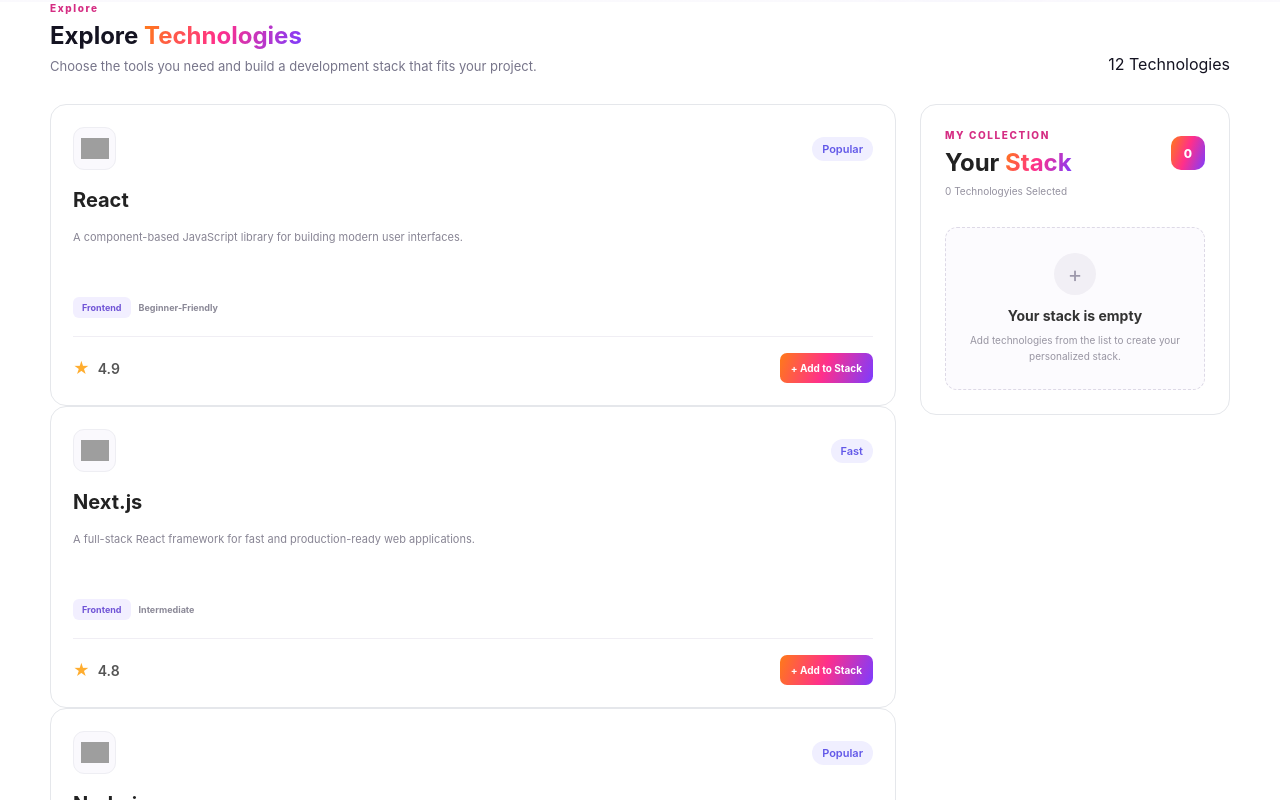
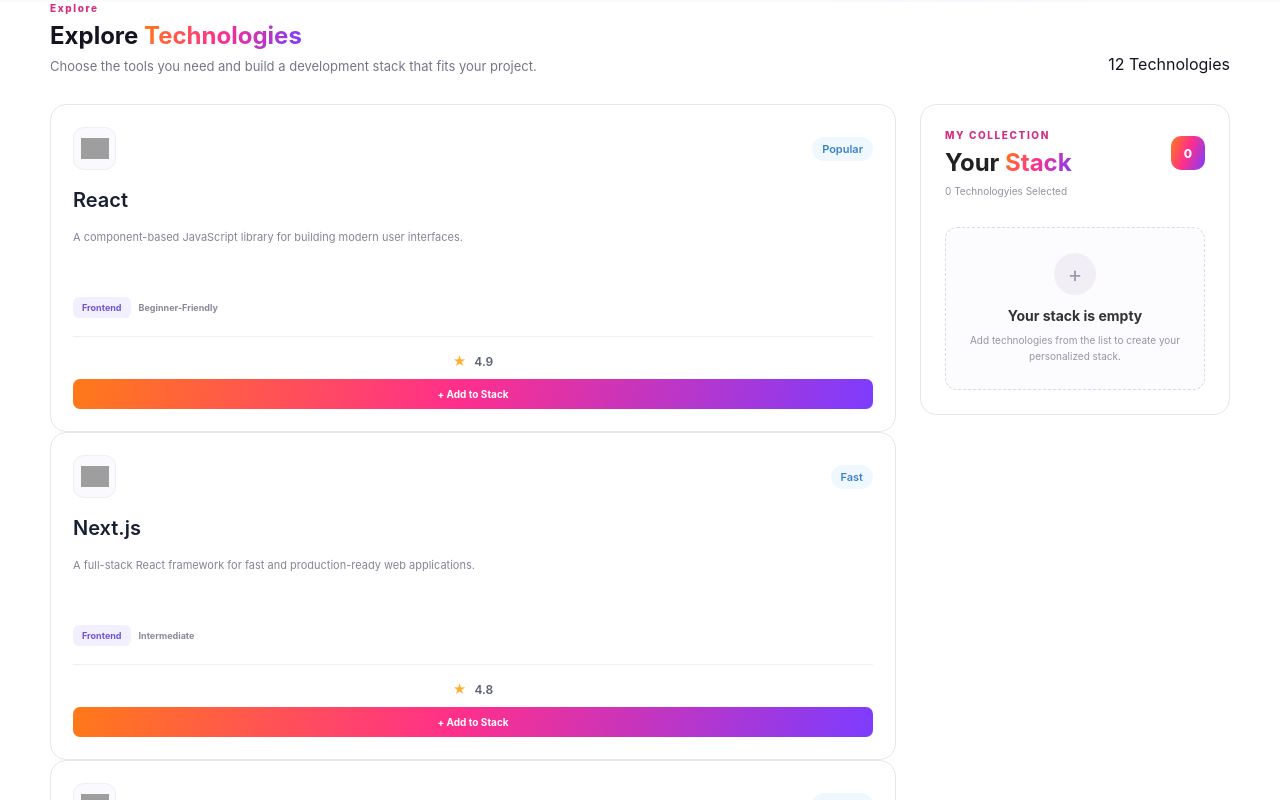
Before and after one commit to hossain-dev68/Assignment05_PH, a React (Vite) app: page / in a window 1280 px wide. Shown: the part 640-1440 px from the top of the page. Built offline with nearby package versions, Linux system fonts and the light colour scheme; grey boxes are pictures that could not be loaded.

Commit message:
Update technology card button

```diff
--- a/src/components/TechnologyCard.css
+++ b/src/components/TechnologyCard.css
@@ -1,3 +1,5 @@
+/* Technology Card */
+
 .technology-card {
   display: flex;
   flex-direction: column;
@@ -10,9 +12,11 @@
 
 .technology-card:hover {
   transform: translateY(-3px);
-  border-color: #cfcaff;
-  box-shadow: 0 8px 25px rgba(0, 0, 0, 0.08);
+  border-color: #d9d9e5;
+  box-shadow: 0 8px 25px rgba(0, 0, 0, 0.07);
 }
+
+/* Top section */
 
 .card-top {
   display: flex;
@@ -27,7 +31,7 @@
   display: flex;
   align-items: center;
   justify-content: center;
-  background: #f5f4ff;
+  background: #f7f8fb;
   border-radius: 12px;
 }
 
@@ -40,25 +44,30 @@
 .badge {
   padding: 5px 10px;
   border-radius: 20px;
-  background: #f0efff;
-  color: #6258e8;
+  background: #f0f8ff;
+  color: #3b82c4;
   font-size: 11px;
   font-weight: 600;
 }
 
+/* Card content */
+
 .technology-card h3 {
   margin: 0 0 8px;
   font-size: 20px;
-  color: #222;
+  font-weight: 600;
+  color: #172033;
 }
 
 .card-description {
   margin: 0;
   min-height: 48px;
-  color: #777;
-  font-size: 14px;
+  color: #7b8496;
+  font-size: 13px;
   line-height: 1.6;
 }
+
+/* Category and difficulty */
 
 .card-meta {
   display: flex;
@@ -69,22 +78,24 @@
 
 .category-chip {
   padding: 5px 9px;
-  border-radius: 6px;
-  background: #f5f5f5;
-  color: #555;
-  font-size: 12px;
+  border-radius: 5px;
+  background: #f4f6f8;
+  color: #687386;
+  font-size: 11px;
 }
 
 .difficulty {
-  font-size: 12px;
-  color: #888;
+  font-size: 11px;
+  color: #8a93a3;
 }
+
+/* Bottom section */
 
 .card-bottom {
   display: flex;
-  align-items: center;
-  justify-content: space-between;
-  gap: 12px;
+  flex-direction: column;
+  align-items: stretch;
+  gap: 10px;
   margin-top: auto;
 }
 
@@ -92,30 +103,33 @@
   display: flex;
   align-items: center;
   gap: 5px;
-  color: #555;
-  font-size: 14px;
+  color: #596274;
+  font-size: 12px;
   font-weight: 600;
 }
 
 .star {
   color: #f5b800;
-  font-size: 16px;
+  font-size: 13px;
 }
 
+/* Add button */
+
 .add-btn {
-  padding: 9px 14px;
+  width: 100%;
+  padding: 9px 12px;
   border: none;
-  border-radius: 8px;
-  background: #635bff;
+  border-radius: 6px;
+  background: #0b1020;
   color: #ffffff;
-  font-size: 13px;
-  font-weight: 600;
+  font-size: 11px;
+  font-weight: 500;
   cursor: pointer;
   transition: 0.2s ease;
 }
 
 .add-btn:hover {
-  background: #5048d8;
+  background: #171d2d;
 }
 
 .add-btn:disabled {
@@ -123,9 +137,11 @@
 }
 
 .add-btn.added {
-  background: #e9e8ff;
-  color: #635bff;
+  background: #0b1020;
+  color: #ffffff;
 }
+
+/* Mobile */
 
 @media (max-width: 600px) {
   .technology-card {
@@ -133,8 +149,7 @@
   }
 
   .card-bottom {
-    align-items: stretch;
-    flex-direction: column;
+    gap: 10px;
   }
 
   .add-btn {
```
